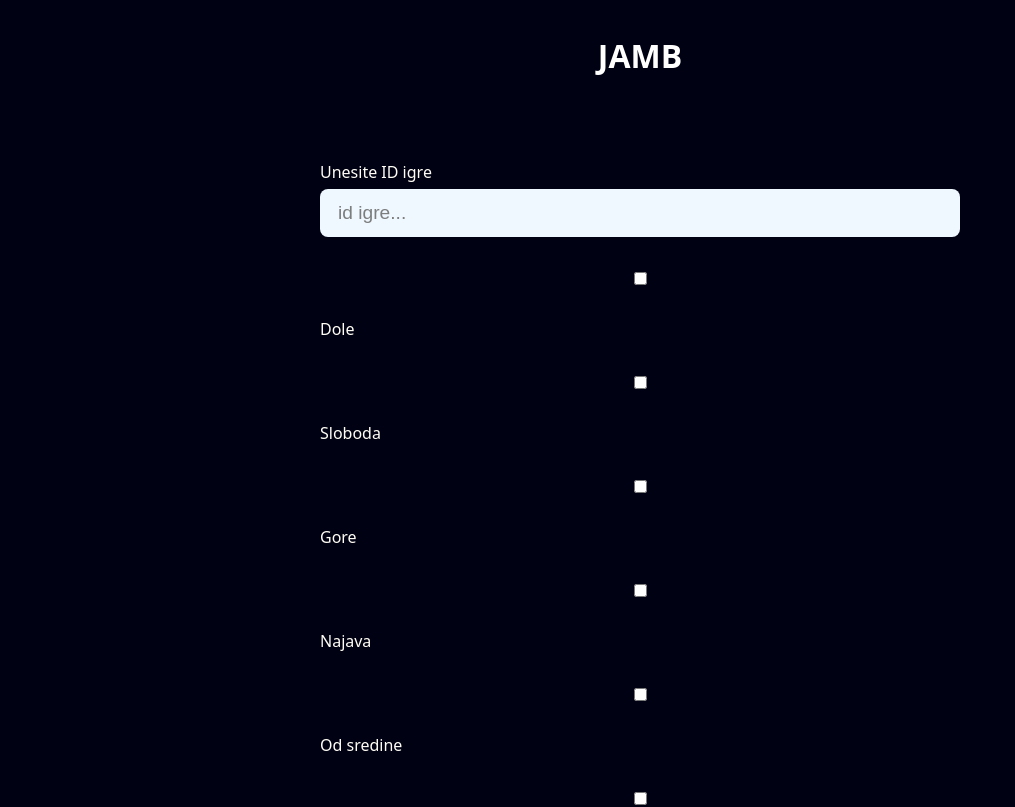
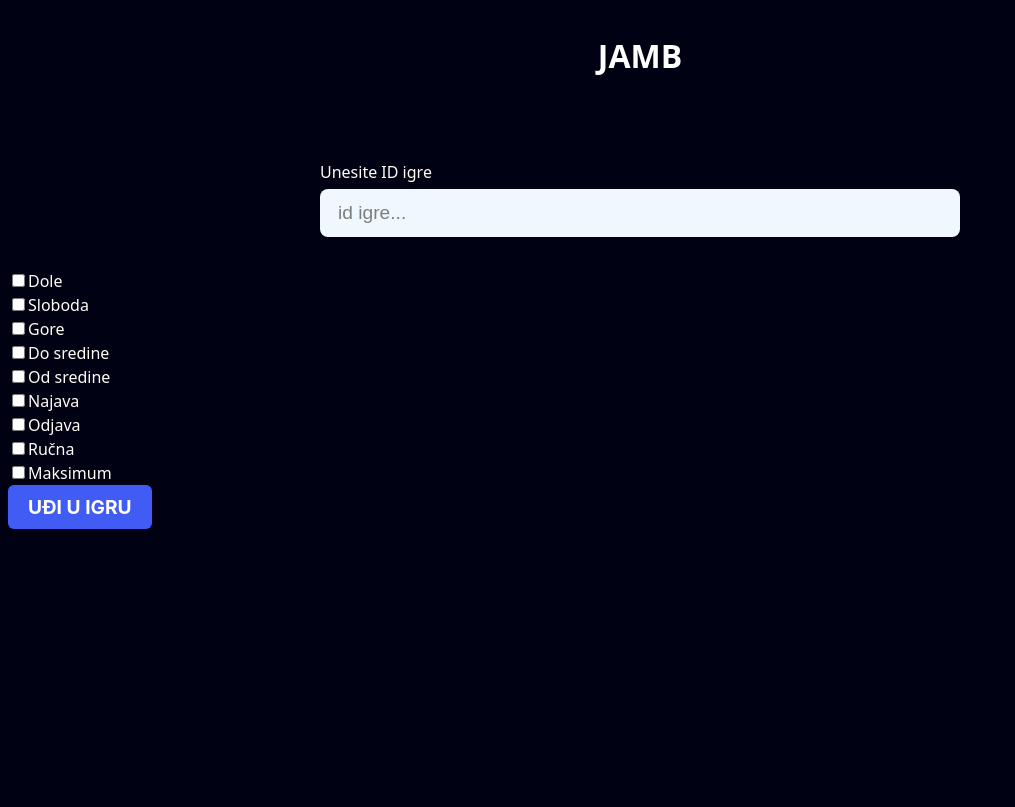
Before and after one commit to BSlaven/JAMB-YAHTZEE, a React (Vite) app: page / in a window 1280 px wide. Shown: the top 807 px of the page, without its empty margins (0-1015 px from the left). Built offline with nearby package versions, Linux system fonts and the light colour scheme.

Commit message:
put selection items in their separate container

```diff
--- a/src/components/Home/Home.jsx
+++ b/src/components/Home/Home.jsx
@@ -16,9 +16,6 @@ const Home = () => {
   const { showToast } = useContext(DiceContext);
 
   const enterGameHandler = () => {
-    showToast('info', 'Pokušavam da uđem u igru...');
-
-    console.log(showToast)
     if(!gameId) {
       showToast('error', 'To polje nije dostupno!')
       return
@@ -30,7 +27,7 @@ const Home = () => {
 
 
   return (
-    <>
+    <main className={classes.home}>
       <Toaster visibleToasts={5} richColors position='top-left' />
 
       <div className={classes.inputControl}>
@@ -43,33 +40,46 @@ const Home = () => {
           name="game_id"
           placeholder="id igre..."
         />
+      </div>
 
-        <input type="checkbox" id="downColumn" name="downColumn" />
+      <section className={classes.selection_container}>
+        <div className={classes.selection}>
+          <input type="checkbox" name="downColumn" id="downColumn" />
           <label htmlFor="downColumn">Dole</label>
-
-        <input type="checkbox" id="freeColumn" name="freeColumn" />
+        </div>
+        <div className={classes.selection}>
+          <input type="checkbox" name="freeColumn" id="freeColumn" />
           <label htmlFor="freeColumn">Sloboda</label>
-
-        <input type="checkbox" id="upColumn" name="upColumn" />
+        </div>
+        <div className={classes.selection}>
+          <input type="checkbox" name="upColumn" id="upColumn" />
           <label htmlFor="upColumn">Gore</label>
-
-        <input type="checkbox" id="announcementColumn" name="announcementColumn" />
+        </div>
+        <div className={classes.selection}>
+          <input type="checkbox" name="toMiddleColumn" id="toMiddleColumn" />
+          <label htmlFor="toMiddleColumn">Do sredine</label>
+        </div>
+        <div className={classes.selection}>
+          <input type="checkbox" name="fromMiddleColumn" id="fromMiddleColumn" />
+          <label htmlFor="fromMiddleColumn">Od sredine</label>
+        </div>
+        <div className={classes.selection}>
+          <input type="checkbox" name="announcementColumn" id="announcementColumn" />
           <label htmlFor="announcementColumn">Najava</label>
-
-        <input type="checkbox" id="fromMiddleColumn" name="fromMiddleColumn" />
-        <label htmlFor="fromMiddleColumn">Od sredine</label>
-
-        <input type="checkbox" id="fromMiddleColumn" name="fromMiddleColumn" />
-        <label htmlFor="fromMiddleColumn">Do sredine</label>
-
-        <input type="checkbox" id="handColumn" name="handColumn" />
+        </div>
+        <div className={classes.selection}>
+          <input type="checkbox" name="answerColumn" id="answerColumn" />
+          <label htmlFor="answerColumn">Odjava</label>
+        </div>
+        <div className={classes.selection}>
+          <input type="checkbox" name="handColumn" id="handColumn" />
           <label htmlFor="handColumn">Ručna</label>
-
-        <input type="checkbox" id="answerColumn" name="answerColumn" />
-        <label htmlFor="answerColumn">Odjava</label>
-
-        <input type="checkbox" id="maximumColumn" name="maximumColumn" />
+        </div>
+        <div className={classes.selection}>
+          <input type="checkbox" name="maximumColumn" id="maximumColumn" />
           <label htmlFor="maximumColumn">Maksimum</label>
+        </div>
+      </section>
 
       <button
         className={classes.enterGameBtn}
@@ -77,8 +87,7 @@ const Home = () => {
       >
         Uđi u igru
       </button>
-      </div>
-    </>
+    </main>
   )
 }
 
```
Lines whose indentation alone changed are shown as unchanged.
